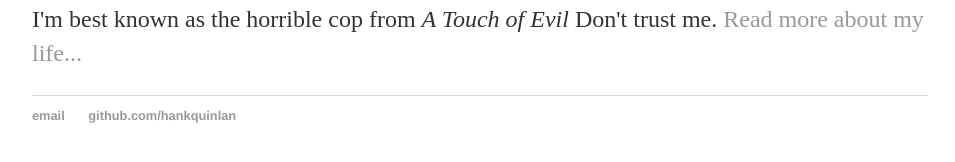
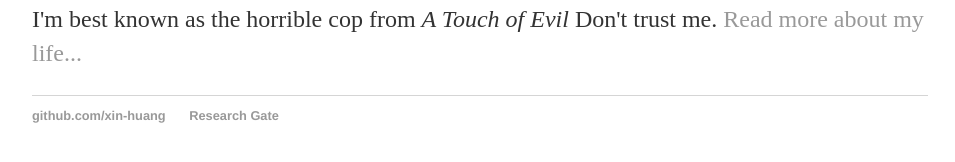
Before and after one commit to xin-huang/xin-huang.github.io, a Jekyll site: the page built from index.html, in a window 1280 px wide. Shown: the part 194-356 px from the top of the page, without its empty margins (160-1115 px from the left). Built offline with Jekyll 4.4.1, drawn with Linux system fonts in a browser that asks for light colours.

Commit message:
Update default.html

```diff
--- a/_layouts/default.html
+++ b/_layouts/default.html
@@ -21,8 +21,8 @@
 			</div><!-- /.container -->
 			<footer>
 	    		<ul>
-	        		<li><a href="mailto:hankquinlanhub@gmail.com">email</a></li>
-	        		<li><a href="https://github.com/hankquinlan">github.com/hankquinlan</a></li>
+	        		<li><a href="https://github.com/xin-huang">github.com/xin-huang</a></li>
+				<li><a href="https://www.researchgate.net/profile/Xin_Huang39">Research Gate</a></li>
 				</ul>
 			</footer>
 		</body>
```
